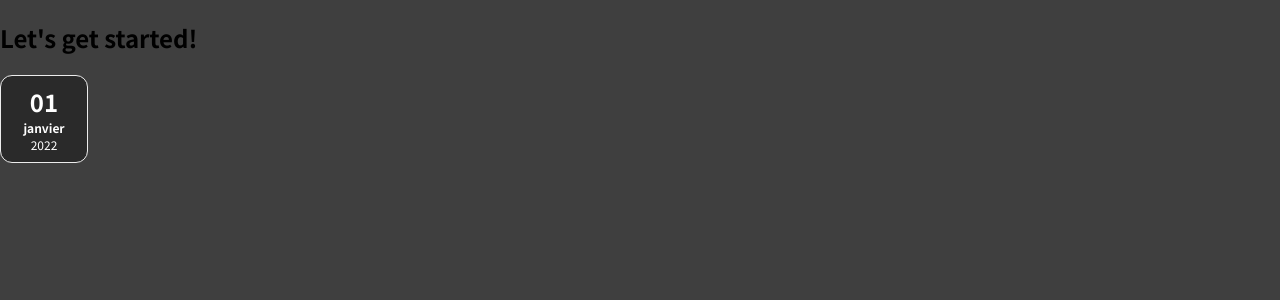
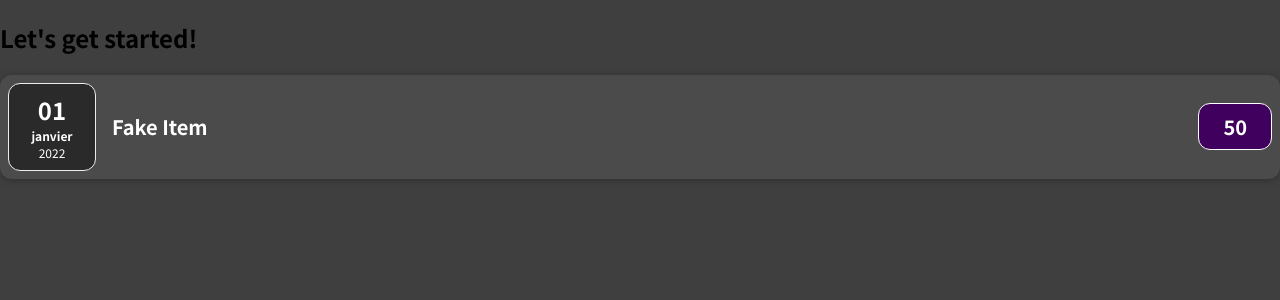
Before and after one commit to P-Jeremy/react-complete-guide, a JavaScript app: page / in a window 1280 px wide. Shown: the top 300 px of the page. Built offline with nearby package versions, Linux system fonts and the light colour scheme.

Commit message:
:sparkles: feat(ExpanseDate): add component to display whole expense item

```diff
--- a/src/App.js
+++ b/src/App.js
@@ -1,11 +1,13 @@
-import ExpenseDate from './components/Expenses/ExpenseDate';
+import ExpenseItem from './components/Expenses/ExpenseItem';
 
 function App() {
   const date = new Date('2022-01-01')
+  const amount = 50;
+  const title = 'Fake Item';
   return (
     <div>
       <h2>Let's get started!</h2>
-      <ExpenseDate date={date}/>
+      <ExpenseItem title={title} amount={amount} date={date}/>
     </div>
   );
 }
--- /dev/null
+++ b/src/components/Expenses/ExpenseItem.js
@@ -0,0 +1,17 @@
+import ExpenseDate from './ExpenseDate';
+import './ExpenseItem.scss';
+
+const ExpenseItem = (props) => {
+
+  return (
+    <div className='card expense-item'>
+      <ExpenseDate date={props.date} />
+      <div className='expense-item__description'>
+        <h2>{props.title}</h2>
+        <div className='expense-item__price'>{props.amount}</div>
+      </div>
+    </div>
+  );
+}
+
+export default ExpenseItem;
--- /dev/null
+++ b/src/components/Expenses/ExpenseItem.scss
@@ -0,0 +1,59 @@
+.card {
+  border-radius: 12px;
+  box-shadow: 0 1px 8px rgba(0, 0, 0, 0.25);
+}
+
+.expense-item {
+  display: flex;
+  justify-content: space-between;
+  align-items: center;
+  padding: 0.5rem;
+  margin: 1rem 0;
+  background-color: #4b4b4b;
+}
+
+.expense-item__description {
+  display: flex;
+  flex-direction: column;
+  gap: 1rem;
+  align-items: flex-end;
+  flex-flow: column-reverse;
+  justify-content: flex-start;
+  flex: 1;
+}
+
+.expense-item h2 {
+  color: #3a3a3a;
+  font-size: 1rem;
+  flex: 1;
+  margin: 0 1rem;
+  color: white;
+}
+
+.expense-item__price {
+  font-size: 1rem;
+  font-weight: bold;
+  color: white;
+  background-color: #40005d;
+  border: 1px solid white;
+  padding: 0.5rem;
+  border-radius: 12px;
+}
+
+@media (min-width: 580px) {
+  .expense-item__description {
+    flex-direction: row;
+    align-items: center;
+    justify-content: flex-start;
+    flex: 1;
+  }
+
+  .expense-item__description h2 {
+    font-size: 1.25rem;
+  }
+
+  .expense-item__price {
+    font-size: 1.25rem;
+    padding: 0.5rem 1.5rem;
+  }
+}
```
Also changed, not shown: 1 other file (tests, documents, lock files or other folders).
